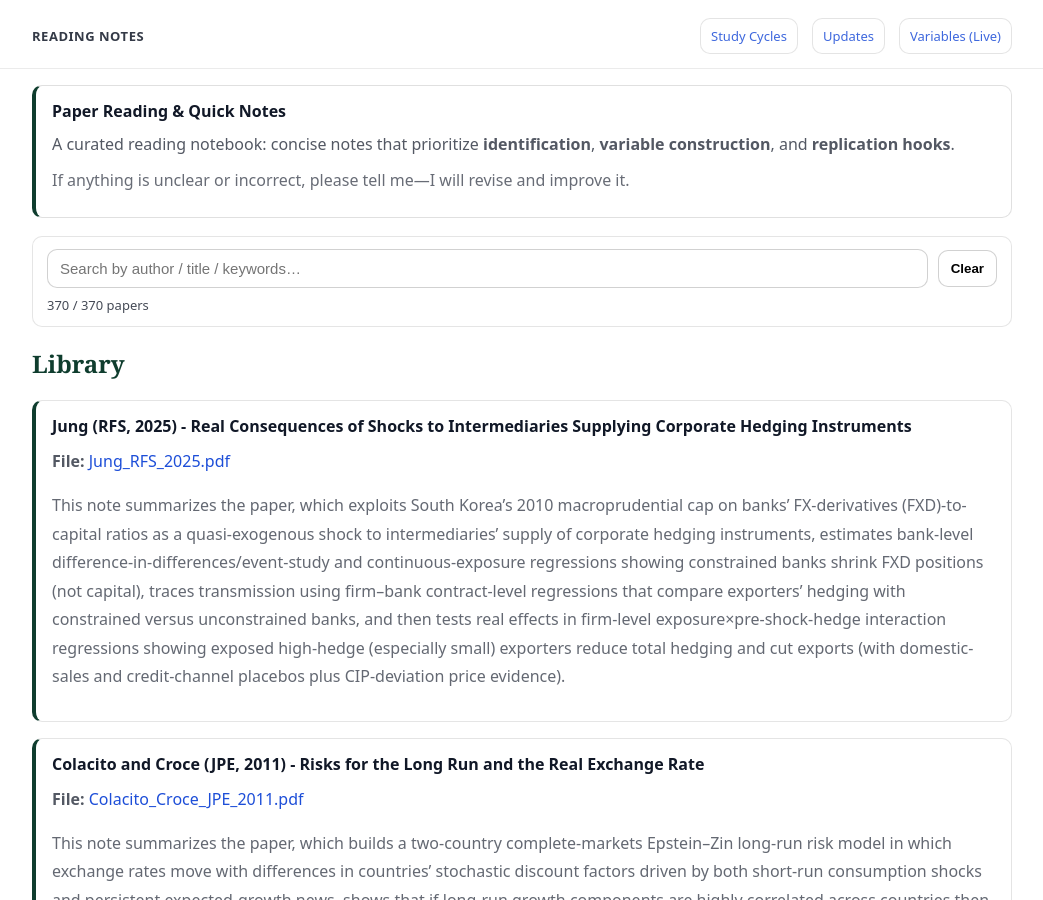
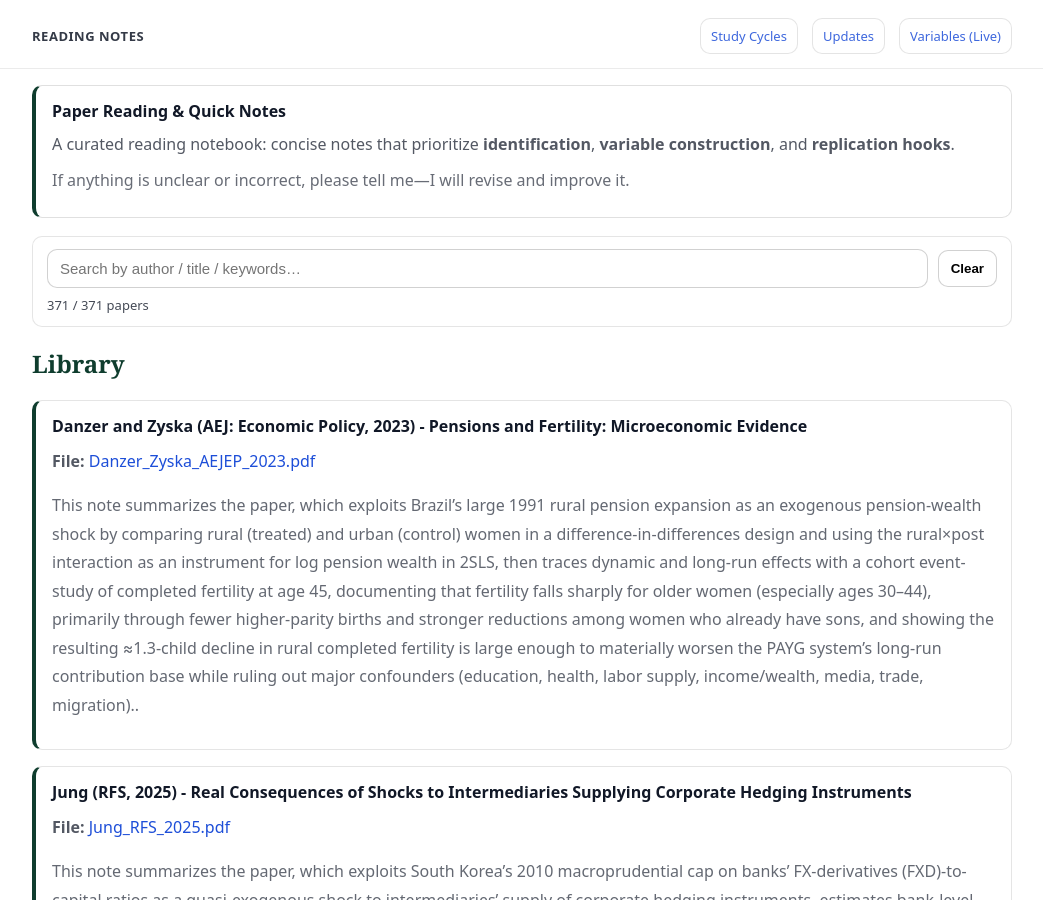
Before and after one commit to yaxinzn/study-archive, a Jekyll site: the page built from reading/index.md, in a window 1280 px wide and 900 px high. Shown: the whole window, without its empty margins (118-1161 px from the left). Built offline with Jekyll 4.4.1, drawn with Linux system fonts in a browser that asks for light colours.

Commit message:
Reading: add/update Danzer_Zyska_AEJEP_2023.pdf

```diff
--- a/_data/reading.yml
+++ b/_data/reading.yml
@@ -1,3 +1,7 @@
+- title: "Danzer and Zyska (AEJ: Economic Policy, 2023) - Pensions and Fertility: Microeconomic Evidence"
+  file: "Danzer_Zyska_AEJEP_2023.pdf"
+  desc: "This note summarizes the paper, which exploits Brazil’s large 1991 rural pension expansion as an exogenous pension-wealth shock by comparing rural (treated) and urban (control) women in a difference-in-differences design and using the rural×post interaction as an instrument for log pension wealth in 2SLS, then traces dynamic and long-run effects with a cohort event-study of completed fertility at age 45, documenting that fertility falls sharply for older women (especially ages 30–44), primarily through fewer higher-parity births and stronger reductions among women who already have sons, and showing the resulting ≈1.3-child decline in rural completed fertility is large enough to materially worsen the PAYG system’s long-run contribution base while ruling out major confounders (education, health, labor supply, income/wealth, media, trade, migration).."
+
 - title: "Jung (RFS, 2025) - Real Consequences of Shocks to Intermediaries Supplying Corporate Hedging Instruments"
   file: "Jung_RFS_2025.pdf"
   desc: "This note summarizes the paper, which exploits South Korea’s 2010 macroprudential cap on banks’ FX-derivatives (FXD)-to-capital ratios as a quasi-exogenous shock to intermediaries’ supply of corporate hedging instruments, estimates bank-level difference-in-differences/event-study and continuous-exposure regressions showing constrained banks shrink FXD positions (not capital), traces transmission using firm–bank contract-level regressions that compare exporters’ hedging with constrained versus unconstrained banks, and then tests real effects in firm-level exposure×pre-shock-hedge interaction regressions showing exposed high-hedge (especially small) exporters reduce total hedging and cut exports (with domestic-sales and credit-channel placebos plus CIP-deviation price evidence)."
```
Also changed, not shown: 1 other file.
